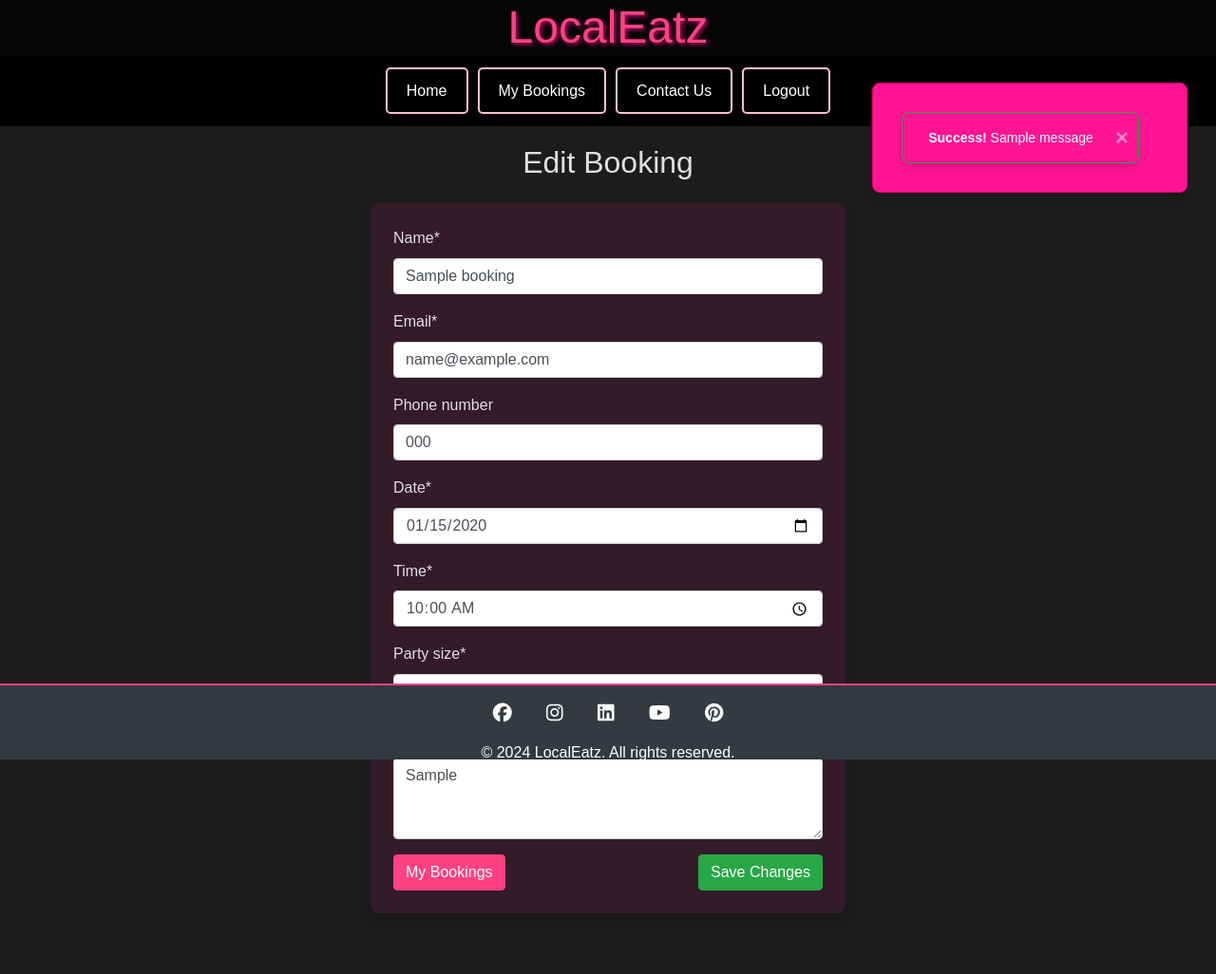
After one commit to cmoynan/local-eatz, a Django app: page /restaurants/booking/1/edit/ in a window 1280 px wide. The commit adds this page. Shown: the whole page at 95% size. Run offline with Django 3.2, Linux system fonts and the light colour scheme; a user stored in the database is signed in; tables that the repository leaves empty hold one stand-in row (values such as "Sample post"); one stand-in notice (Sample message) is shown; some libraries are stand-ins or nearby versions.

Commit message:
Added edit booking option/Added meesages and added styling for messages

```diff
--- a/restaurants/templates/restaurants/booking_success.html
+++ b/restaurants/templates/restaurants/booking_success.html
@@ -18,7 +18,7 @@
         <p><strong>Special Requests:</strong> {{ booking.special_requests }}</p>
         {% endif %}
         <div class="text-center mt-3">
-            <a href="#" class="btn btn-primary btn-sm">View My Bookings</a>
+            <a href="{% url 'my_bookings' %}" class="btn btn-primary btn-sm">View My Bookings</a>
         </div>
     </div>
 </div>
--- /dev/null
+++ b/restaurants/templates/restaurants/edit_booking.html
@@ -0,0 +1,21 @@
+{% extends 'base.html' %}
+
+{% load crispy_forms_tags %}
+
+{% block title %}Edit Booking{% endblock %}
+
+{% block content %}
+<div class="container mt-4">
+    <h2 class="text-center mb-4">Edit Booking</h2>
+    <div class="form-container p-4" style="max-width: 500px; margin: 0 auto;">
+        <form method="POST">
+            {% csrf_token %}
+            {{ form|crispy }}
+            <div class="d-flex justify-content-between mt-3">
+                <a href="{% url 'my_bookings' %}" class="btn btn-primary">My Bookings</a>
+                <button type="submit" class="btn btn-success">Save Changes</button>
+            </div>
+        </form>
+    </div>
+</div>
+{% endblock %}
--- a/restaurants/urls.py
+++ b/restaurants/urls.py
@@ -10,4 +10,7 @@ urlpatterns = [
 
     path('restaurant/<int:id>/', views.restaurant_detail, name='restaurant_detail'),
     path('booking-success/<int:booking_id>/', views.booking_success, name='booking_success'),
+    path('my-bookings/', views.my_bookings, name='my_bookings'),
+    path('cancel-booking/<int:booking_id>/', views.cancel_booking, name='cancel_booking'),
+    path('booking/<int:booking_id>/edit/', views.edit_booking, name='edit_booking'),
 ]
--- a/restaurants/views.py
+++ b/restaurants/views.py
@@ -75,7 +75,7 @@ def my_bookings(request):
     View to list all bookings made by the logged-in user.
     """
     bookings = Booking.objects.filter(user=request.user).order_by('-date', '-time')
-    return render(request, 'my_bookings.html', {'bookings': bookings})
+    return render(request, 'restaurants/my_bookings.html', {'bookings': bookings})
 
 
 @login_required
@@ -90,4 +90,22 @@ def cancel_booking(request, booking_id):
         messages.success(request, "Your booking was successfully canceled.")
         return redirect('my_bookings')
 
-    return render(request, 'cancel_booking.html', {'booking': booking})
+    return render(request, 'restaurants/cancel_booking.html', {'booking': booking})
+
+@login_required
+def edit_booking(request, booking_id):
+    """
+    Edit an existing booking.
+    """
+    booking = get_object_or_404(Booking, pk=booking_id, user=request.user)
+
+    if request.method == 'POST':
+        form = BookingForm(request.POST, instance=booking)
+        if form.is_valid():
+            form.save()
+            messages.success(request, 'Your booking has been updated!')
+            return redirect('my_bookings')
+    else:
+        form = BookingForm(instance=booking)
+
+    return render(request, 'restaurants/edit_booking.html', {'form': form, 'booking': booking})
--- a/static/css/base.css
+++ b/static/css/base.css
@@ -97,6 +97,70 @@ header h1 {
     margin: 0 auto;
 }
 
+.booking-item {
+    background: rgba(255, 0, 230, 0.1);
+    border-radius: 8px;
+    padding: 1.5rem;
+    box-shadow: 0 6px 12px rgba(0, 0, 0, 0.1);
+    text-align: left;
+    transition: background 0.3s ease, transform 0.3s ease;
+}
+
+.booking-item:hover {
+    background: rgba(255, 0, 225, 0.2);
+    transform: translateY(-5px);
+}
+
+.message-container {
+    position: fixed;
+    top: 72px;
+    right: 15px;
+    z-index: 99999999999;
+}
+
+/* Alert box styling */
+.alert {
+    background-color: #ff1493;
+    border: 1px solid #e60073;
+    color: white;
+    margin: 15px;
+    padding: 15px;
+    min-width: 250px;
+    border-radius: 8px;
+    box-shadow: 0 6px 12px rgba(0, 0, 0, 0.1);
+    position: relative;
+    padding-right: 35px;
+    font-size: 14px;
+    transition: background 0.3s ease, transform 0.3s ease;
+}
+
+/* Adding hover effect */
+.alert:hover {
+    transform: scale(1.05);
+    border-color: #ff0080;
+}
+
+.alert .close:hover {
+    color: #fcfcfc;
+}
+
+/* Close button styling */
+.btn-close {
+    position: absolute;
+    right: 10px;
+    top: 50%;
+    transform: translateY(-50%);
+    background: none;
+    border: none;
+    font-size: 1.5rem;
+    font-weight: 700;
+    line-height: 1;
+    color: inherit;
+    opacity: .5;
+    padding: 0;
+    cursor: pointer;
+}
+
 .form-container {
     background: rgba(255, 20, 147, 0.1);
     border-radius: 8px;
--- a/templates/base.html
+++ b/templates/base.html
@@ -54,7 +54,7 @@
                         <a href="{% url 'home' %}" class="custom-btn">Home</a>
                     </li>
                     <li class="nav-item">
-                        <a class="custom-btn" href="#">My Bookings</a>
+                        <a class="custom-btn" href="{% url 'my_bookings' %}">My Bookings</a>
                     </li>
                     <li class="nav-item">
                         <a class="custom-btn" href="#">Contact Us</a>
@@ -112,6 +112,58 @@
         <p>&copy; 2024 LocalEatz. All rights reserved.</p>
     </footer>
 
+    {% if messages %}
+    <div class="message-container">
+        {% for message in messages %}
+        <div class="alert alert-{{ message.tags }} alert-dismissible text-center" role="alert">
+            <!-- Different message styling for error, success, info, and warning levels -->
+            {% if message.level == DEFAULT_MESSAGE_LEVELS.ERROR %}
+            <div class="alert alert-danger border-danger">
+                <strong>Error!</strong> {{ message }}
+                <button type="button" class="btn-close" onclick="this.parentElement.parentElement.style.display='none';"
+                    aria-label="Close">
+                    <span>&times;</span>
+                </button>
+            </div>
+            {% elif message.level == DEFAULT_MESSAGE_LEVELS.SUCCESS %}
+            <div class="alert alert-success border-success">
+                <strong>Success!</strong> {{ message }}
+                <button type="button" class="btn-close" onclick="this.parentElement.parentElement.style.display='none';"
+                    aria-label="Close">
+                    <span>&times;</span>
+                </button>
+            </div>
+            {% elif message.level == DEFAULT_MESSAGE_LEVELS.INFO %}
+            <div class="alert alert-info border-info">
+                <strong>Info!</strong> {{ message }}
+                <button type="button" class="btn-close" onclick="this.parentElement.parentElement.style.display='none';"
+                    aria-label="Close">
+                    <span>&times;</span>
+                </button>
+            </div>
+            {% elif message.level == DEFAULT_MESSAGE_LEVELS.WARNING %}
+            <div class="alert alert-warning border-warning">
+                <strong>Warning!</strong> {{ message }}
+                <button type="button" class="btn-close" onclick="this.parentElement.parentElement.style.display='none';"
+                    aria-label="Close">
+                    <span>&times;</span>
+                </button>
+            </div>
+            {% else %}
+            <div class="alert alert-dark border-dark">
+                {{ message }}
+                <button type="button" class="btn-close" onclick="this.parentElement.parentElement.style.display='none';"
+                    aria-label="Close">
+                    <span>&times;</span>
+                </button>
+            </div>
+            {% endif %}
+        </div>
+        {% endfor %}
+    </div>
+    {% endif %}
+
+
     {% block postloadjs %}{% endblock %}
 </body>
 
```
Also changed, not shown: restaurants/templates/restaurants/cancel_booking.html (+21 -0 lines), restaurants/templates/restaurants/my_bookings.html (+36 -0 lines), db.sqlite3.
